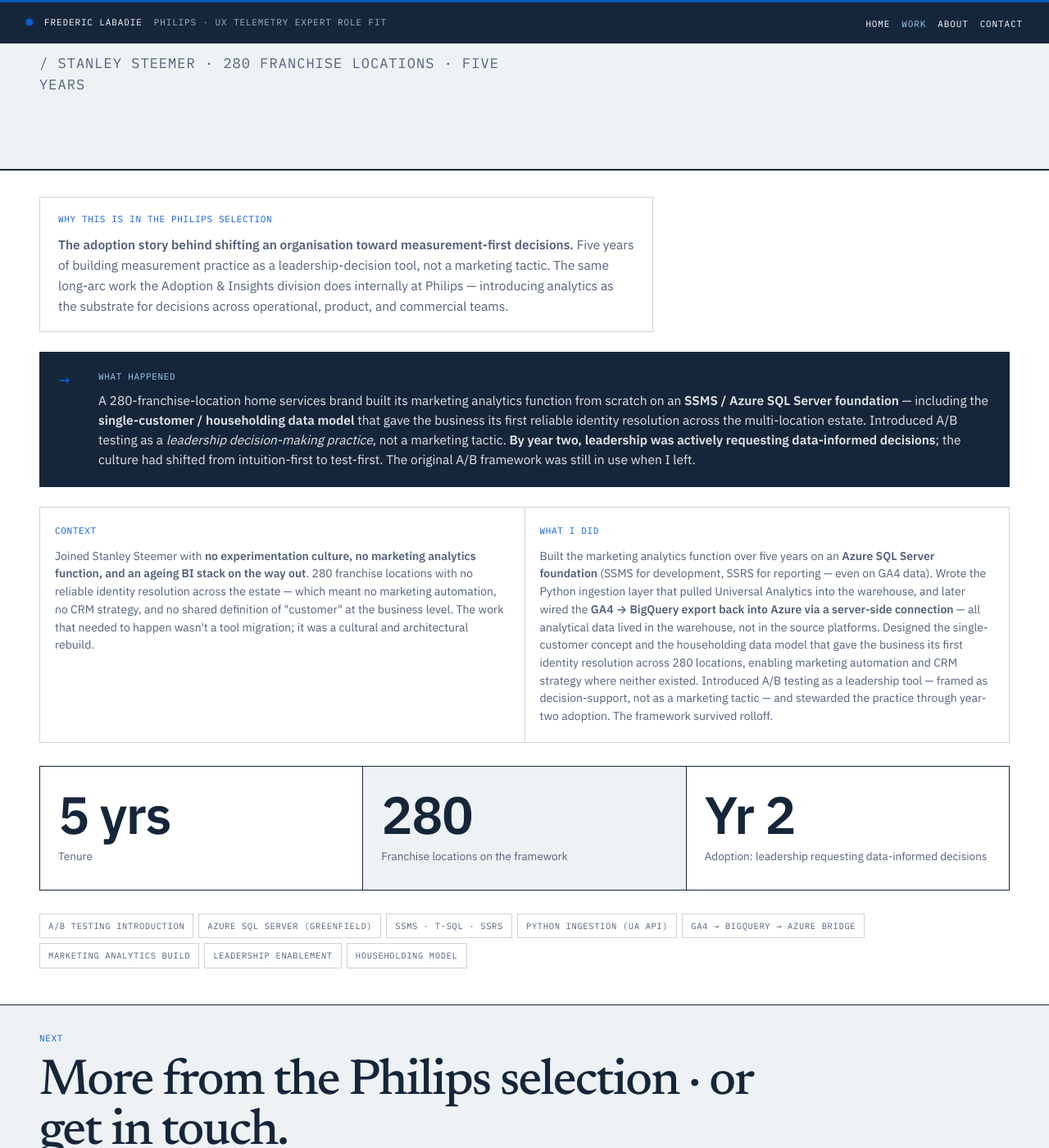
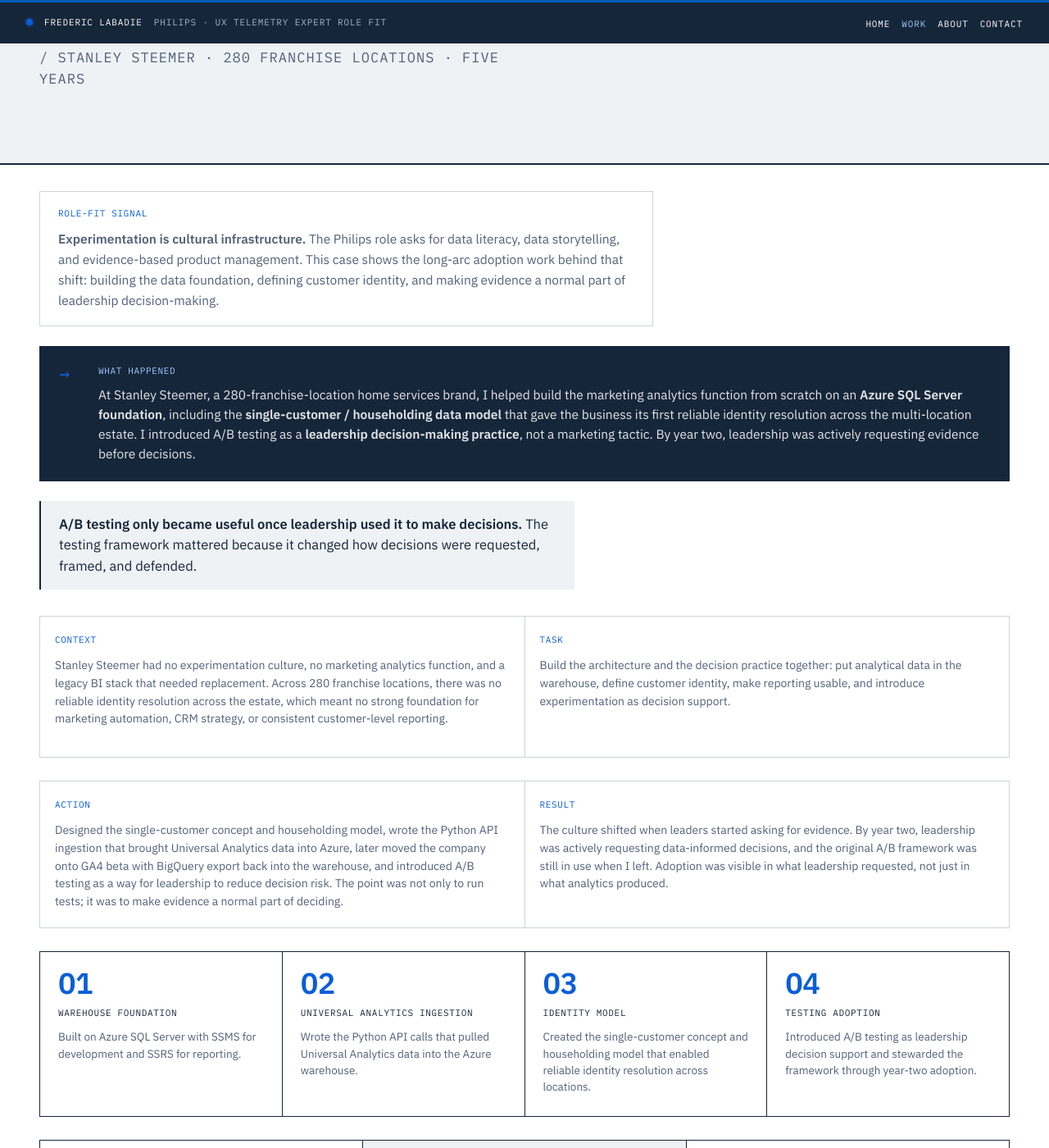
Before and after one commit to fredericlabadie/fredericlabadie.github.io, a Jekyll site: the page built from philips/work/stanley-ab.html, in a window 1280 px wide and 1400 px high, scrolled down 437 px. Shown: the whole window at 82% size. Built offline with Jekyll 4.4.1, drawn with Linux system fonts in a browser that asks for light colours; comment, search, counter and statistics services are not loaded; some of the changed text lies outside the part shown.

Commit message:
Align Philips Stanley A/B case with main case voice

```diff
--- a/philips/work/stanley-ab.html
+++ b/philips/work/stanley-ab.html
@@ -3,11 +3,11 @@
 philips_nav: work
 skip_link: "#case"
 skip_label: "Skip to case"
-title: "Introducing A/B testing as a leadership practice &mdash; case study &mdash; Philips role fit"
-description: "Five years building marketing analytics from scratch across 280 franchise locations and introducing A/B testing as a leadership-decision tool &mdash; the adoption story behind shifting an organisation toward measurement-first decisions."
+title: "Introducing A/B testing as a leadership practice &mdash; case study"
+description: "Five years building marketing analytics from scratch across 280 franchise locations: Azure SQL Server foundation, single-customer and householding data model, and A/B testing introduced as a leadership practice."
 og_type: article
-og_title: "Introducing A/B testing as a leadership practice &mdash; for the Philips brief"
-og_description: "Five years building measurement practice as a leadership tool across a 280-location franchise."
+og_title: "Introducing A/B testing as a leadership practice"
+og_description: "Five years building marketing analytics from scratch at 280 franchise locations."
 og_url: "https://fredericlabadie.com/philips/work/stanley-ab.html"
 twitter_description: "Five years building measurement practice as a leadership tool."
 ---
@@ -16,21 +16,14 @@
       <section class="page-intro hero">
         <div class="container">
           <p class="eyebrow">
-            Case study &middot; for the Philips brief &middot; Topic 03 &middot;
-            Culture change
+            Case study &middot; Path 03 &middot; Experimentation culture
           </p>
           <h1>Introducing A/B testing as a leadership practice.</h1>
           <p class="hero-subtitle">
-            Five years building marketing analytics from scratch at a
-            280-location franchise &mdash; including the single-customer /
-            householding data model and the experimentation culture that came
-            with it.
+            Five years building marketing analytics from scratch at a 280-location franchise, including the warehouse foundation, identity model, and experimentation culture that came with it.
           </p>
           <p class="case-meta" style="margin-top: 28px">
-            <span class="case-context"
-              >/ Stanley Steemer &middot; 280 franchise locations &middot; five
-              years</span
-            >
+            <span class="case-context">/ Stanley Steemer &middot; 280 franchise locations &middot; five years</span>
           </p>
         </div>
       </section>
@@ -39,20 +32,10 @@
         <div class="section-body">
           <div class="container">
             <div class="callout">
-              <div class="callout-label">
-                Why this is in the Philips selection
-              </div>
+              <div class="callout-label">Role-fit signal</div>
               <div class="callout-body">
-                <strong
-                  >The adoption story behind shifting an organisation toward
-                  measurement-first decisions.</strong
-                >
-                Five years of building measurement practice as a
-                leadership-decision tool, not a marketing tactic. The same
-                long-arc work the Adoption &amp; Insights division does
-                internally at Philips &mdash; introducing analytics as the
-                substrate for decisions across operational, product, and
-                commercial teams.
+                <strong>Experimentation is cultural infrastructure.</strong>
+                The Philips role asks for data literacy, data storytelling, and evidence-based product management. This case shows the long-arc adoption work behind that shift: building the data foundation, defining customer identity, and making evidence a normal part of leadership decision-making.
               </div>
             </div>
 
@@ -61,93 +44,92 @@
               <div>
                 <div class="outcome-title">What happened</div>
                 <div class="outcome-body">
-                  A 280-franchise-location home services brand built its
-                  marketing analytics function from scratch on an
-                  <strong>SSMS / Azure SQL Server foundation</strong> &mdash;
-                  including the
-                  <strong>single-customer / householding data model</strong>
-                  that gave the business its first reliable identity resolution
-                  across the multi-location estate. Introduced A/B testing as a
-                  <em>leadership decision-making practice</em>, not a marketing
-                  tactic.
-                  <strong
-                    >By year two, leadership was actively requesting
-                    data-informed decisions</strong
-                  >; the culture had shifted from intuition-first to test-first.
-                  The original A/B framework was still in use when I left.
+                  At Stanley Steemer, a 280-franchise-location home services brand, I helped build the marketing analytics function from scratch on an <strong>Azure SQL Server foundation</strong>, including the <strong>single-customer / householding data model</strong> that gave the business its first reliable identity resolution across the multi-location estate. I introduced A/B testing as a <strong>leadership decision-making practice</strong>, not a marketing tactic. By year two, leadership was actively requesting evidence before decisions.
                 </div>
               </div>
+            </div>
+
+            <div class="case-argument">
+              <strong>A/B testing only became useful once leadership used it to make decisions.</strong> The testing framework mattered because it changed how decisions were requested, framed, and defended.
             </div>
 
             <div class="card-row card-row-2">
               <div class="card">
                 <div class="card-label">Context</div>
                 <div class="card-body">
-                  Joined Stanley Steemer with
-                  <strong
-                    >no experimentation culture, no marketing analytics
-                    function, and an ageing BI stack on the way out</strong
-                  >. 280 franchise locations with no reliable identity
-                  resolution across the estate &mdash; which meant no marketing
-                  automation, no CRM strategy, and no shared definition of
-                  "customer" at the business level. The work that needed to
-                  happen wasn't a tool migration; it was a cultural and
-                  architectural rebuild.
+                  Stanley Steemer had no experimentation culture, no marketing analytics function, and a legacy BI stack that needed replacement. Across 280 franchise locations, there was no reliable identity resolution across the estate, which meant no strong foundation for marketing automation, CRM strategy, or consistent customer-level reporting.
                 </div>
               </div>
+              <div class="card">
+                <div class="card-label">Task</div>
+                <div class="card-body">
+                  Build the architecture and the decision practice together: put analytical data in the warehouse, define customer identity, make reporting usable, and introduce experimentation as decision support.
+                </div>
+              </div>
+            </div>
+
+            <div class="card-row card-row-2">
               <div class="card amber">
-                <div class="card-label">What I did</div>
+                <div class="card-label">Action</div>
                 <div class="card-body">
-                  Built the marketing analytics function over five years on an
-                  <strong>Azure SQL Server foundation</strong> (SSMS for
-                  development, SSRS for reporting &mdash; even on GA4 data).
-                  Wrote the Python ingestion layer that pulled Universal
-                  Analytics into the warehouse, and later wired the
-                  <strong
-                    >GA4 &rarr; BigQuery export back into Azure via a
-                    server-side connection</strong
-                  >
-                  &mdash; all analytical data lived in the warehouse, not in the
-                  source platforms. Designed the single-customer concept and the
-                  householding data model that gave the business its first
-                  identity resolution across 280 locations, enabling marketing
-                  automation and CRM strategy where neither existed. Introduced
-                  A/B testing as a leadership tool &mdash; framed as
-                  decision-support, not as a marketing tactic &mdash; and
-                  stewarded the practice through year-two adoption. The
-                  framework survived rolloff.
+                  Designed the single-customer concept and householding model, wrote the Python API ingestion that brought Universal Analytics data into Azure, later moved the company onto GA4 beta with BigQuery export back into the warehouse, and introduced A/B testing as a way for leadership to reduce decision risk. The point was not only to run tests; it was to make evidence a normal part of deciding.
                 </div>
+              </div>
+              <div class="card accent">
+                <div class="card-label">Result</div>
+                <div class="card-body">
+                  The culture shifted when leaders started asking for evidence. By year two, leadership was actively requesting data-informed decisions, and the original A/B framework was still in use when I left. Adoption was visible in what leadership requested, not just in what analytics produced.
+                </div>
+              </div>
+            </div>
+
+            <div class="flow">
+              <div class="flow-step">
+                <div class="flow-num">01</div>
+                <div class="flow-label">Warehouse foundation</div>
+                <div class="flow-desc">Built on Azure SQL Server with SSMS for development and SSRS for reporting.</div>
+              </div>
+              <div class="flow-step">
+                <div class="flow-num">02</div>
+                <div class="flow-label">Universal Analytics ingestion</div>
+                <div class="flow-desc">Wrote the Python API calls that pulled Universal Analytics data into the Azure warehouse.</div>
+              </div>
+              <div class="flow-step">
+                <div class="flow-num">03</div>
+                <div class="flow-label">Identity model</div>
+                <div class="flow-desc">Created the single-customer concept and householding model that enabled reliable identity resolution across locations.</div>
+              </div>
+              <div class="flow-step">
+                <div class="flow-num">04</div>
+                <div class="flow-label">Testing adoption</div>
+                <div class="flow-desc">Introduced A/B testing as leadership decision support and stewarded the framework through year-two adoption.</div>
               </div>
             </div>
 
             <div class="metrics">
               <div class="metric">
                 <div class="metric-value">5 yrs</div>
-                <div class="metric-label">Tenure</div>
+                <div class="metric-label">Tenure building the function</div>
               </div>
               <div class="metric">
                 <div class="metric-value">280</div>
-                <div class="metric-label">
-                  Franchise locations on the framework
-                </div>
+                <div class="metric-label">Franchise locations on the framework</div>
               </div>
               <div class="metric">
                 <div class="metric-value">Yr 2</div>
-                <div class="metric-label">
-                  Adoption: leadership requesting data-informed decisions
-                </div>
+                <div class="metric-label">Leadership requesting evidence before decisions</div>
               </div>
             </div>
 
             <div class="tags">
               <span class="tag">A/B testing introduction</span>
-              <span class="tag">Azure SQL Server (greenfield)</span>
-              <span class="tag">SSMS &middot; T-SQL &middot; SSRS</span>
-              <span class="tag">Python ingestion (UA API)</span>
-              <span class="tag">GA4 &rarr; BigQuery &rarr; Azure bridge</span>
-              <span class="tag">Marketing analytics build</span>
+              <span class="tag">Azure SQL Server</span>
+              <span class="tag">Azure SQL / SSRS</span>
+              <span class="tag">Universal Analytics API</span>
+              <span class="tag">Python ingestion</span>
+              <span class="tag">GA4 &rarr; BigQuery &rarr; Azure</span>
+              <span class="tag">Householding model</span>
               <span class="tag">Leadership enablement</span>
-              <span class="tag">Householding model</span>
             </div>
           </div>
         </div>
@@ -158,40 +140,26 @@
           <div class="container">
             <p class="section-eyebrow">Next</p>
             <h2 class="section-heading">
-              More from the Philips selection &middot; or get in touch.
+              More from the Philips selection, or get in touch.
             </h2>
 
             <div class="deeper deeper-three">
               <a class="deeper-card" href="/philips/work/">
                 <span class="deeper-label">More cases</span>
-                <span class="deeper-title"
-                  >Philips selection &mdash;
-                  <em>ten cases, six topics</em>.</span
-                >
-                <span class="deeper-body"
-                  >The curated case library, mapped against the UX Telemetry
-                  Expert brief.</span
-                >
+                <span class="deeper-title">Philips selection &mdash; <em>nine cases, six evidence paths</em>.</span>
+                <span class="deeper-body">The curated case library mapped against the UX Telemetry Expert role.</span>
                 <span class="deeper-cta">Open the selection &rarr;</span>
               </a>
-              <a class="deeper-card" href="/philips/about/">
-                <span class="deeper-label">About</span>
-                <span class="deeper-title">Bio, skills, certifications.</span>
-                <span class="deeper-body"
-                  >The longer version &mdash; methodology, credentials, and the
-                  clinical-domain calibration paragraph.</span
-                >
-                <span class="deeper-cta">Read more &rarr;</span>
+              <a class="deeper-card" href="/philips/work/ux-research-home-services.html">
+                <span class="deeper-label">Adjacent case</span>
+                <span class="deeper-title">Telemetry locates. Method diagnoses.</span>
+                <span class="deeper-body">Mixed-methods UX research at the same home services context, pairing GA4, UserZoom, and Sense-Making methodology.</span>
+                <span class="deeper-cta">Read adjacent case &rarr;</span>
               </a>
               <a class="deeper-card" href="/philips/contact/">
                 <span class="deeper-label">Get in touch</span>
-                <span class="deeper-title"
-                  >Contact &mdash; <em>channels &amp; context</em>.</span
-                >
-                <span class="deeper-body"
-                  >Email, LinkedIn, GitHub, the CV. Pre-filled subject for role
-                  579397.</span
-                >
+                <span class="deeper-title">Contact &mdash; channels and context.</span>
+                <span class="deeper-body">Email, LinkedIn, GitHub, CV, and a pre-filled subject for role 579397.</span>
                 <span class="deeper-cta">Open contact page &rarr;</span>
               </a>
             </div>
```
